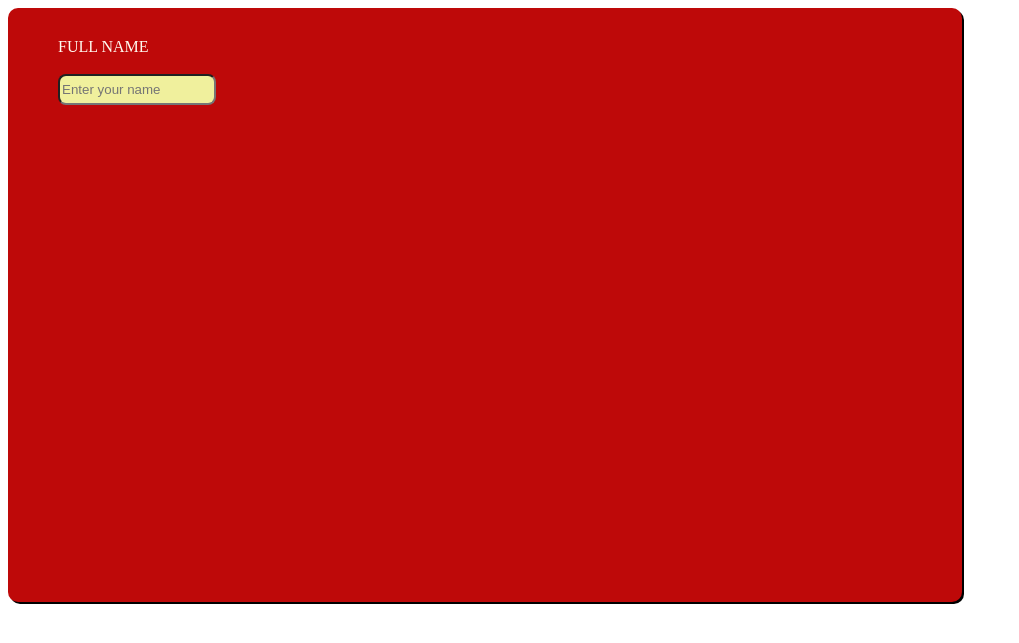
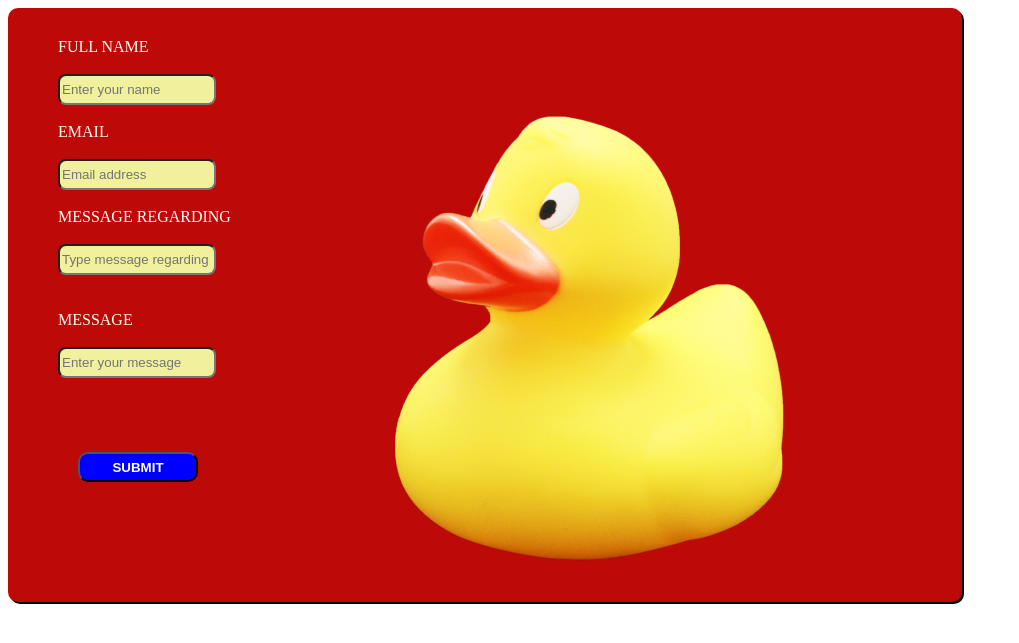
Before and after one commit to nikita150187/form_duck_7asgn, a plain HTML site: page form.html in a window 1280 px wide. Shown: the whole page, without its empty margins (0-1019 px from the left). Drawn offline with Linux system fonts and the light colour scheme.

Commit message:
added size and position

```diff
--- a/form.css
+++ b/form.css
@@ -13,10 +13,7 @@
     position: relative;
     top: 30px;
     left: 50px;
-    border: 1px;
-
-
-}
+    border: 1px;}
 .input-field {
     display: block;
     background-color: rgb(240, 240, 157);
@@ -27,3 +24,22 @@
     height: 25px;
     border-radius: 8px;
 }
+.button {
+    position: relative;
+    top: 50px;
+    left: 70px;
+    background-color: blue;
+    color: white;
+    font-weight: bold;
+    width: 120px;
+    height: 30px;
+    border-radius: 10px;
+}
+
+.duck-img {
+    position: relative;
+    left: 250px;
+    top: -400px;
+
+
+}
--- a/form.html
+++ b/form.html
@@ -8,9 +8,20 @@
 </head>
 <body>
     <main class="card_container">
+        <form action="form">
         <label for="name" class="label">FULL NAME</label><br>
-            <input type="name" name="name" id="name" class="input-field" placeholder="Enter your name"><br>
-
+        <input type="name" name="name" id="name" class="input-field" placeholder="Enter your name"><br>
+        <label for="email" class="label">EMAIL</label><br>
+        <input type="email" name="email" id="email" class="input-field" placeholder="Email address"><br>
+        <label for="message regarding" class="label">MESSAGE REGARDING</label><br>
+        <input type="message regarding" name="message regarding" id="message regarding" class="input-field" placeholder="Type message regarding"><br><br>
+        <label for="message" class="label">MESSAGE</label><br>
+        <input type="message" name="message" id="message" class="input-field" placeholder="Enter your message"><br><br><br>
+        <button type="submit" class="button">SUBMIT</button>
+        <div class="duck-img">
+            <img src="images/duck.png" alt="Yellow duck">
+        </div>
+    </form>
     </main>
 </body>
 </html>
```
